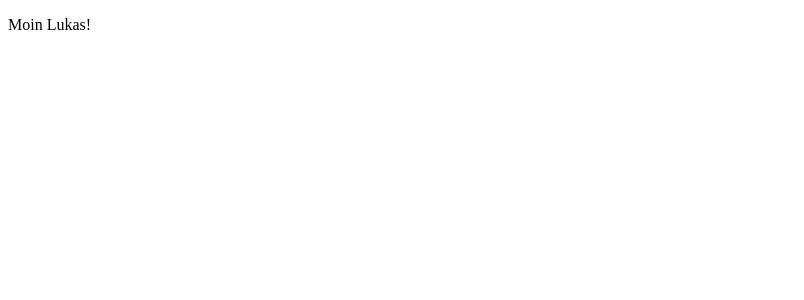
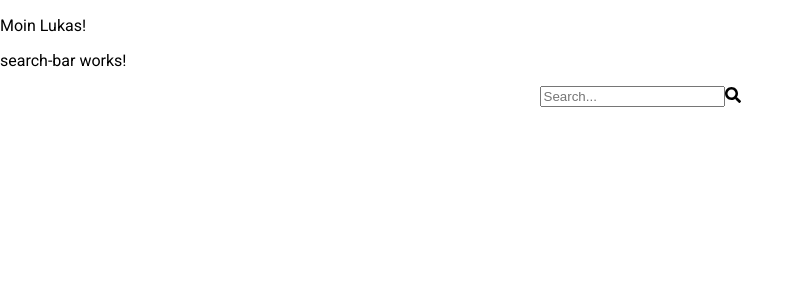
Before and after one commit to balu1029/search_engine, an Angular app in the folder frontend/: page / in a window 1280 px wide. Shown: the top 300 px of the page, without its empty margins (0-804 px from the left). Built offline with nearby package versions, Linux system fonts and the light colour scheme.

Commit message:
added fontawesome icons and a basic input field to the app-root

```diff
--- a/frontend/angular.json
+++ b/frontend/angular.json
@@ -28,6 +28,7 @@
               "src/assets"
             ],
             "styles": [
+              "./node_modules/@angular/material/prebuilt-themes/deeppurple-amber.css",
               "src/styles.css"
             ],
             "scripts": []
@@ -91,6 +92,7 @@
               "src/assets"
             ],
             "styles": [
+              "./node_modules/@angular/material/prebuilt-themes/deeppurple-amber.css",
               "src/styles.css"
             ],
             "scripts": []
--- a/frontend/src/app/app.component.html
+++ b/frontend/src/app/app.component.html
@@ -1,2 +1,3 @@
 <p>Moin Lukas!</p>
+<app-search-bar></app-search-bar>
 <router-outlet></router-outlet>
--- /dev/null
+++ b/frontend/src/app/search-bar/search-bar.component.css
@@ -0,0 +1,11 @@
+#search-form-div {
+    margin: auto;
+}
+
+#search-form {
+    text-align: center;
+}
+
+#search-input {
+    border-color: none;
+}
--- /dev/null
+++ b/frontend/src/app/search-bar/search-bar.component.html
@@ -0,0 +1,7 @@
+<p>search-bar works!</p>
+<div id="search-form-div">
+    <form id="search-form">
+        <input type="text" placeholder="Search..." id="search-input">
+        <fa-icon [icon]="faSearch"></fa-icon>
+    </form>
+</div>
--- /dev/null
+++ b/frontend/src/app/search-bar/search-bar.component.ts
@@ -0,0 +1,21 @@
+import { Component, OnInit } from '@angular/core';
+import { faSearch } from '@fortawesome/free-solid-svg-icons';
+
+@Component({
+  selector: 'app-search-bar',
+  templateUrl: './search-bar.component.html',
+  styleUrls: ['./search-bar.component.css']
+})
+export class SearchBarComponent implements OnInit {
+  faSearch = faSearch;
+
+  constructor() { }
+
+  ngOnInit(): void {
+  }
+
+  search(searchRequest: string) {
+
+  }
+
+}
--- a/frontend/src/index.html
+++ b/frontend/src/index.html
@@ -2,10 +2,11 @@
 <html lang="en">
 <head>
   <meta charset="utf-8">
-  <title>SearchEngines</title>
+  <title>BeerSearch</title>
   <base href="/">
   <meta name="viewport" content="width=device-width, initial-scale=1">
   <link rel="icon" type="image/x-icon" href="favicon.ico">
+  <link href="https://fonts.googleapis.com/css2?family=Roboto:wght@300;400;500&display=swap" rel="stylesheet">
 </head>
 <body>
   <app-root></app-root>
--- a/frontend/src/styles.css
+++ b/frontend/src/styles.css
@@ -1 +1,4 @@
 /* You can add global styles to this file, and also import other style files */
+
+html, body { height: 100%; }
+body { margin: 0; font-family: Roboto, "Helvetica Neue", sans-serif; }
```
Also changed, not shown: frontend/package.json (+7 -0 lines), frontend/src/app/app.module.ts (+11 -2 lines), 2 other files (tests, documents, lock files or other folders).
